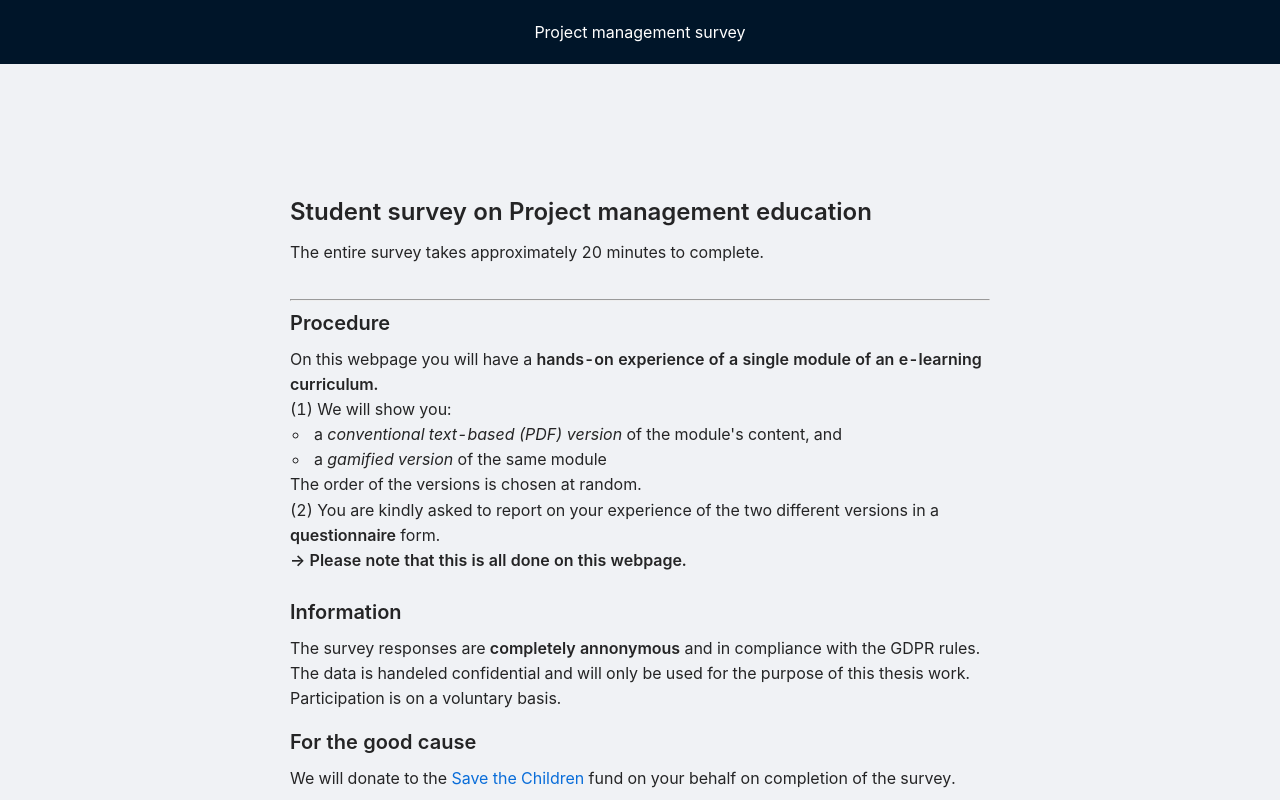
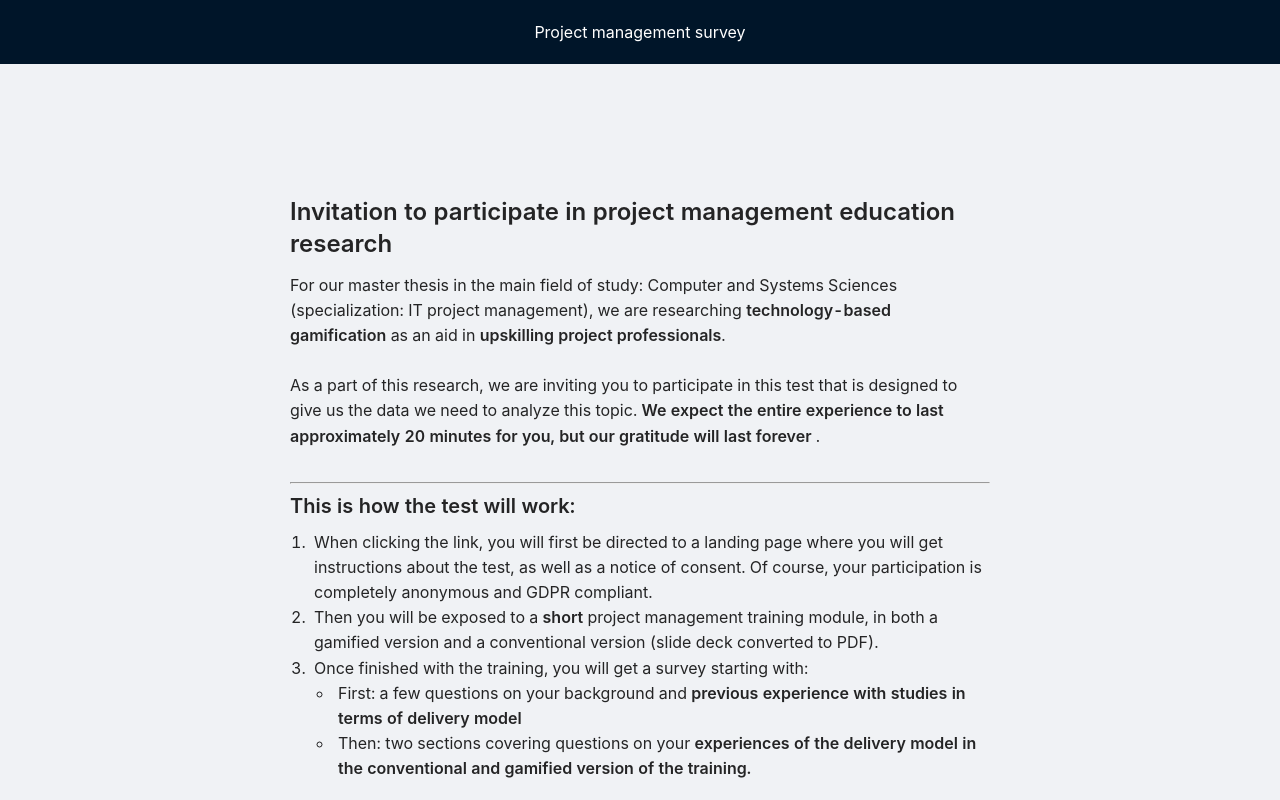
Before and after one commit to tbwiss/gamified-pm-learning, a React (Create React App) app: page / in a window 1280 px wide. Shown: the top 800 px of the page. Built offline with nearby package versions, Linux system fonts and the light colour scheme.

Commit message:
update landingpage

```diff
--- a/src/components/landing/LandingPage.tsx
+++ b/src/components/landing/LandingPage.tsx
@@ -13,31 +13,62 @@ const LandingPage: FC<{ onGo: (...args: any[]) => any }> = ({ onGo }) => {
     <div className="landing-page">
       <Typography className="landing-page-topo">
         <Title level={3} className="landing-main-title">
-          Student survey on Project management education
+          Invitation to participate in project management education research
         </Title>
         <Paragraph>
           <Text>
-            The entire survey takes approximately 20 minutes to complete.
+            For our master thesis in the main field of study: Computer and
+            Systems Sciences (specialization: IT project management), we are
+            researching <strong>technology-based gamification</strong> as an aid
+            in <strong>upskilling project professionals</strong>.
+            <br />
+            <br />
+            As a part of this research, we are inviting you to participate in
+            this test that is designed to give us the data we need to analyze
+            this topic.{" "}
+            <strong>
+              We expect the entire experience to last approximately 20 minutes
+              for you, but our gratitude will last forever
+            </strong>{" "}
+            .
             <br />
             <br />
             <hr />
-            <h4>Procedure</h4>
-            On this webpage you will have a{" "}
-            <strong>
-              hands-on experience of a single module of an e-learning
-              curriculum.
-            </strong>
-            <br />
-            (1) We will show you:
-            <ul style={{ margin: 0 }}>
+            <h4>This is how the test will work: </h4>
+            <ol style={{ margin: 0 }}>
               <li>
-                a <i>conventional text-based (PDF) version</i> of the module's
-                content, and
+                When clicking the link, you will first be directed to a landing
+                page where you will get instructions about the test, as well as
+                a notice of consent. Of course, your participation is completely
+                anonymous and GDPR compliant.
               </li>
               <li>
-                a <i>gamified version</i> of the same module
+                Then you will be exposed to a <strong>short</strong> project
+                management training module, in both a gamified version and a
+                conventional version (slide deck converted to PDF).
               </li>
-            </ul>
+              <li>
+                Once finished with the training, you will get a survey starting
+                with:
+                <ul style={{ margin: 0 }}>
+                  <li>
+                    First: a few questions on your background and{" "}
+                    <strong>
+                      previous experience with studies in terms of delivery
+                      model
+                    </strong>
+                  </li>
+                  <li>
+                    Then: two sections covering questions on your{" "}
+                    <strong>
+                      experiences of the delivery model in the conventional and
+                      gamified version of the training.
+                    </strong>
+                  </li>
+                </ul>
+              </li>
+            </ol>
+            <br />
             The order of the versions is chosen at random.
             <br />
             (2) You are kindly asked to report on your experience of the two
```
